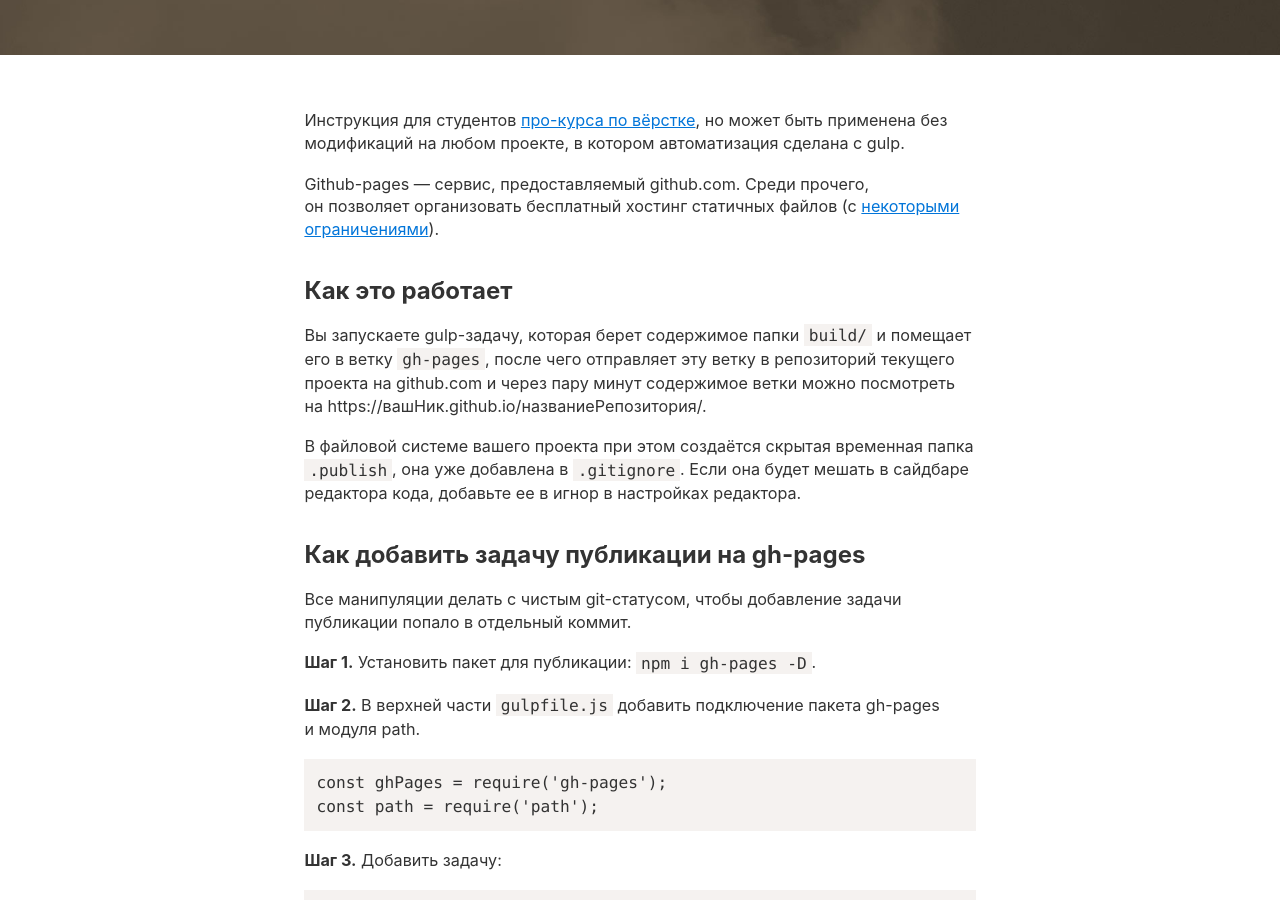
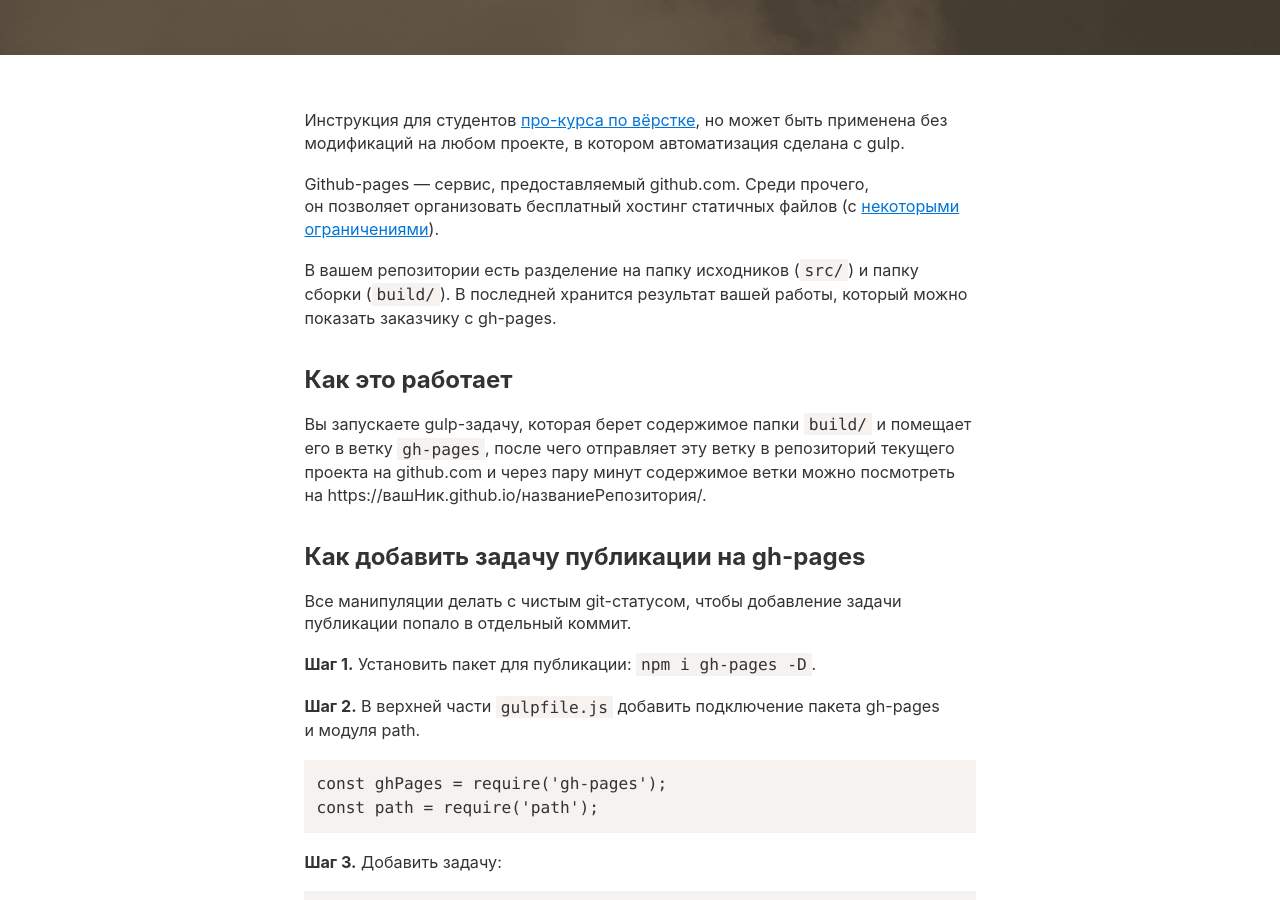
Before and after one commit to nicothin/nicothin.github.io, a Jekyll site: the page built from _posts/2019-04-02-gh-pages.md, in a window 1280 px wide and 900 px high, scrolled down 351 px. Built offline with Jekyll 4.4.1, drawn with Linux system fonts in a browser that asks for light colours; comment, search, counter and statistics services are not loaded.

Commit message:
Статья про gh-pages для студентов Эпика (правка)

```diff
--- a/_posts/2019-04-02-gh-pages.md
+++ b/_posts/2019-04-02-gh-pages.md
@@ -10,11 +10,11 @@ categories: web
 
 Github-pages — сервис, предоставляемый github.com. Среди прочего, он позволяет организовать бесплатный хостинг статичных файлов (с [некоторыми ограничениями](https://help.github.com/en/articles/what-is-github-pages#usage-limits)).
 
+В вашем репозитории есть разделение на папку исходников (`src/`) и папку сборки (`build/`). В последней хранится результат вашей работы, который можно показать заказчику с gh-pages.
+
 ## Как это работает
 
 Вы запускаете gulp-задачу, которая берет содержимое папки `build/` и помещает его в ветку `gh-pages`, после чего отправляет эту ветку в репозиторий текущего проекта на github.com и через пару минут содержимое ветки можно посмотреть на https://вашНик.github.io/названиеРепозитория/.
-
-В файловой системе вашего проекта при этом создаётся скрытая временная папка `.publish`, она уже добавлена в `.gitignore`. Если она будет мешать в сайдбаре редактора кода, добавьте ее в игнор в настройках редактора.
 
 ## Как добавить задачу публикации на gh-pages
 
```
